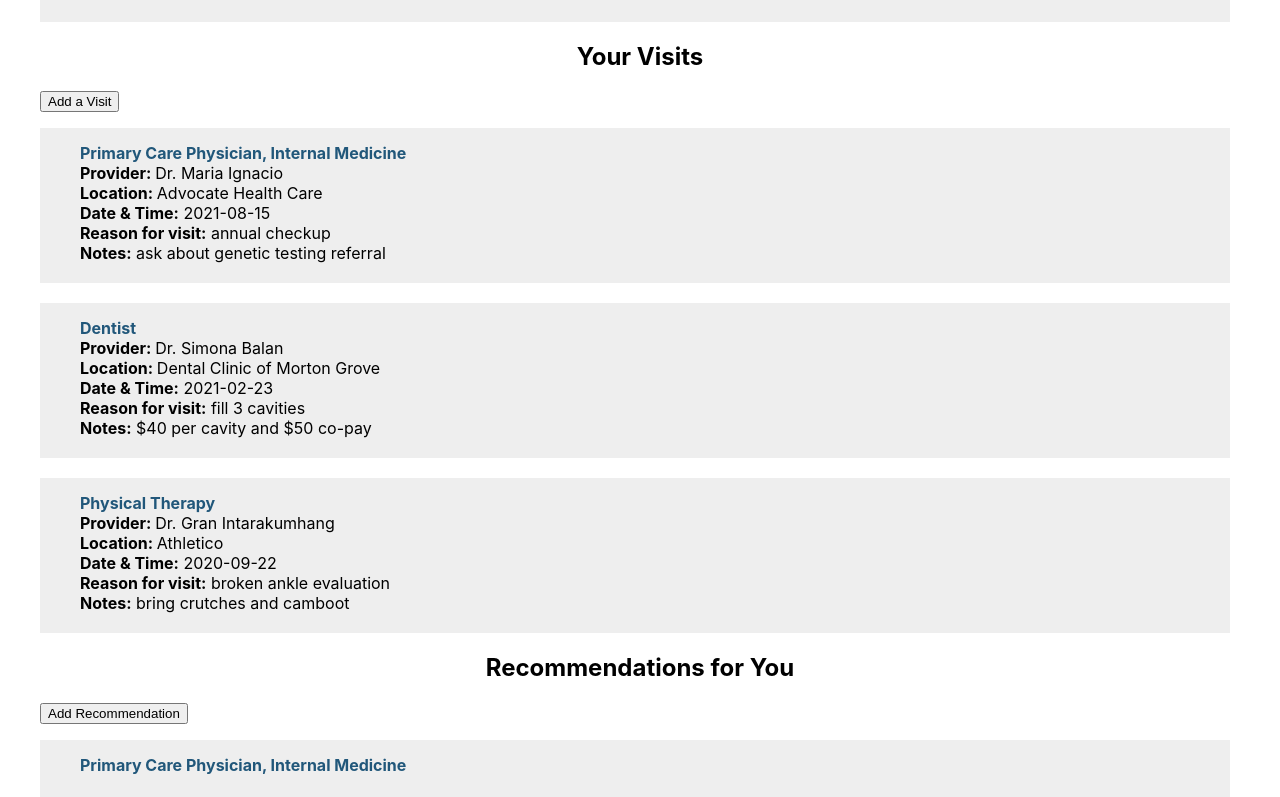
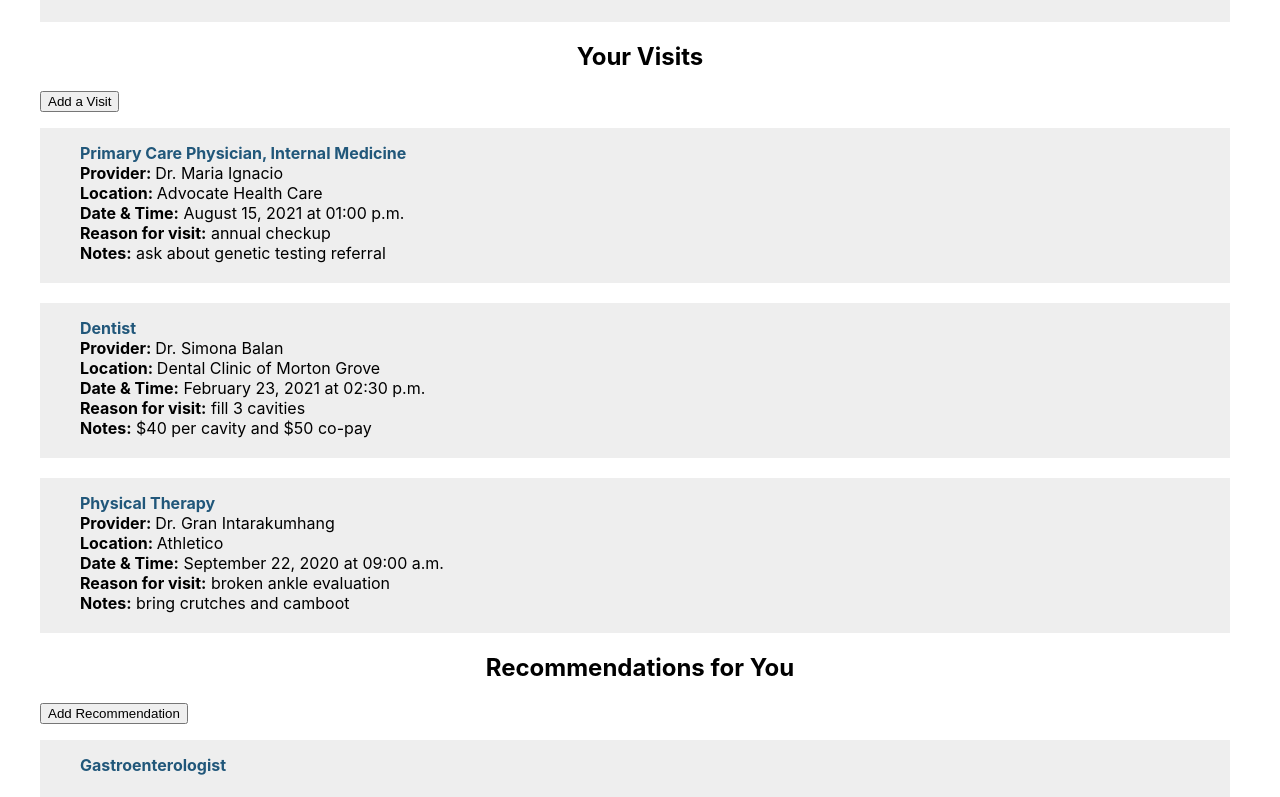
Before and after one commit to cjoy-ant/takecharge-client, a React (Create React App) app: page / in a window 1280 px wide. Shown: the part 1301-2098 px from the top of the page. Built offline with nearby package versions, Linux system fonts and the light colour scheme.

Commit message:
install date-fns and date-fns-tz to fix dateTime input and display on Visit component

```diff
--- a/package.json
+++ b/package.json
@@ -7,6 +7,8 @@
     "@testing-library/jest-dom": "^5.11.10",
     "@testing-library/react": "^11.2.6",
     "@testing-library/user-event": "^12.8.3",
+    "date-fns": "^2.21.1",
+    "date-fns-tz": "^1.1.4",
     "react": "^17.0.2",
     "react-dom": "^17.0.2",
     "react-router-dom": "^5.2.0",
--- a/src/STORE.js
+++ b/src/STORE.js
@@ -51,7 +51,7 @@ const STORE = {
       visit_type: "Primary Care Physician, Internal Medicine",
       visit_provider_name: "Dr. Maria Ignacio",
       visit_location: "Advocate Health Care",
-      visit_date: "2021-08-15",
+      visit_date: "2021-08-15T13:00",
       visit_reason: "annual checkup",
       visit_notes: "ask about genetic testing referral",
     },
@@ -60,7 +60,7 @@ const STORE = {
       visit_type: "Dentist",
       visit_provider_name: "Dr. Simona Balan",
       visit_location: "Dental Clinic of Morton Grove",
-      visit_date: "2021-02-23",
+      visit_date: "2021-02-23T14:30",
       visit_reason: "fill 3 cavities",
       visit_notes: "$40 per cavity and $50 co-pay",
     },
@@ -69,7 +69,7 @@ const STORE = {
       visit_type: "Physical Therapy",
       visit_provider_name: "Dr. Gran Intarakumhang",
       visit_location: "Athletico",
-      visit_date: "2020-09-22",
+      visit_date: "2020-09-22T09:00",
       visit_reason: "broken ankle evaluation",
       visit_notes: "bring crutches and camboot",
     },
@@ -77,7 +77,7 @@ const STORE = {
   recommendations: [
     {
       recommendation_id: 1,
-      recommendation_type: "Primary Care Physician, Internal Medicine",
+      recommendation_type: "Gastroenterologist",
       recommendation_notes:
         "take omeprazolee daily for reflux, avoid reflux triggers",
     },
--- a/src/Visit/Visit.js
+++ b/src/Visit/Visit.js
@@ -1,4 +1,6 @@
 import React from "react";
+import { format } from "date-fns";
+import { zonedTimeToUtc } from "date-fns-tz";
 import { Link } from "react-router-dom";
 import "./Visit.css";
 
@@ -13,6 +15,7 @@ export default class Visit extends React.Component {
       visit_reason,
       visit_notes,
     } = this.props;
+
     return (
       <div className="Visit">
         <span className="Visit__title">
@@ -26,7 +29,8 @@ export default class Visit extends React.Component {
         {visit_location}
         <br />
         <span className="Visit__information">Date {"&"} Time:</span>{" "}
-        {visit_date}
+        {format(zonedTimeToUtc(visit_date), "MMMM d, yyyy")} at{" "}
+        {format(zonedTimeToUtc(visit_date), "hh:mm aaaa")}
         <br />
         <span className="Visit__information">Reason for visit:</span>{" "}
         {visit_reason}
--- a/src/VisitAdd/VisitAdd.js
+++ b/src/VisitAdd/VisitAdd.js
@@ -1,4 +1,5 @@
 import React from "react";
+import { zonedTimeToUtc } from "date-fns-tz";
 import ApiContext from "../ApiContext";
 import "./VisitAdd.css";
 
@@ -31,8 +32,9 @@ export default class VisitAdd extends React.Component {
   };
 
   handleChangeDate = (e) => {
+    const dateTimeUtc = zonedTimeToUtc(e.target.value);
     this.setState({
-      visit_date: e.target.value,
+      visit_date: dateTimeUtc,
     });
   };
 
@@ -159,9 +161,9 @@ export default class VisitAdd extends React.Component {
           {this.makeLocationsList()}
           <br />
 
-          <label htmlFor="visit-date">Date</label>
+          <label htmlFor="visit-date">Date {"&"} Time</label>
           <input
-            type="date"
+            type="datetime-local"
             id="visit-date"
             onChange={this.handleChangeDate}
             required
--- a/src/VisitEdit/VisitEdit.js
+++ b/src/VisitEdit/VisitEdit.js
@@ -1,4 +1,5 @@
 import React from "react";
+import { zonedTimeToUtc } from "date-fns-tz";
 import ApiContext from "../ApiContext";
 import "./VisitEdit.css";
 
@@ -56,8 +57,9 @@ export default class VisitEdit extends React.Component {
   };
 
   handleChangeDate = (e) => {
+    const dateTimeUtc = zonedTimeToUtc(e.target.value);
     this.setState({
-      visit_date: e.target.value,
+      visit_date: dateTimeUtc,
     });
   };
 
@@ -171,9 +173,9 @@ export default class VisitEdit extends React.Component {
           </select>
           <br />
 
-          <label htmlFor="visit-date">Date</label>
+          <label htmlFor="visit-date">Date {"&"} Time</label>
           <input
-            type="date"
+            type="datetime-local"
             id="visit-date"
             defaultValue={visit.visit_date}
             onChange={this.handleChangeDate}
```
Also changed, not shown: 1 other file (tests, documents, lock files or other folders).
